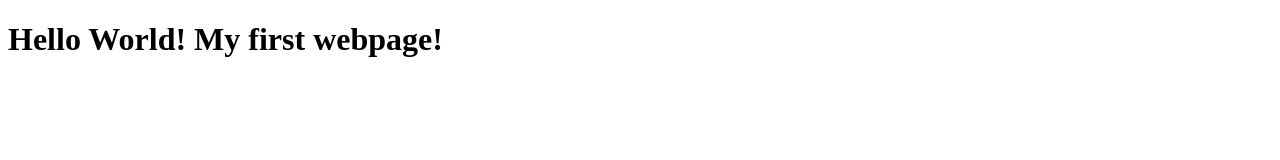
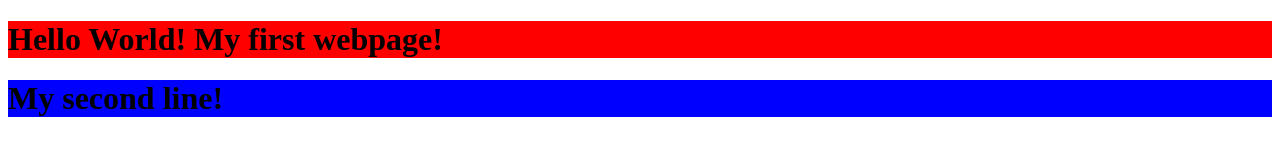
Before and after one commit to jstaples134/jstaples134.github.io, a plain HTML site: page index.html in a window 1280 px wide. Drawn offline with Linux system fonts and the light colour scheme.

Commit message:
added css to change heading color

```diff
--- a/index.html
+++ b/index.html
@@ -2,10 +2,17 @@
 <html lang="en">
     <head>
         <title>Hello World</title>
+        <style>
+            h1 {
+                background-color: blue;
+            }
+        </style>
     </head>
     <body>
 
-        <h1>Hello World! My first webpage!</h1>
+        <h1 style="background-color: red;">Hello World! My first webpage!</h1>
+
+        <h1>My second line!</h1>
 
     </body>
 </html>
```
